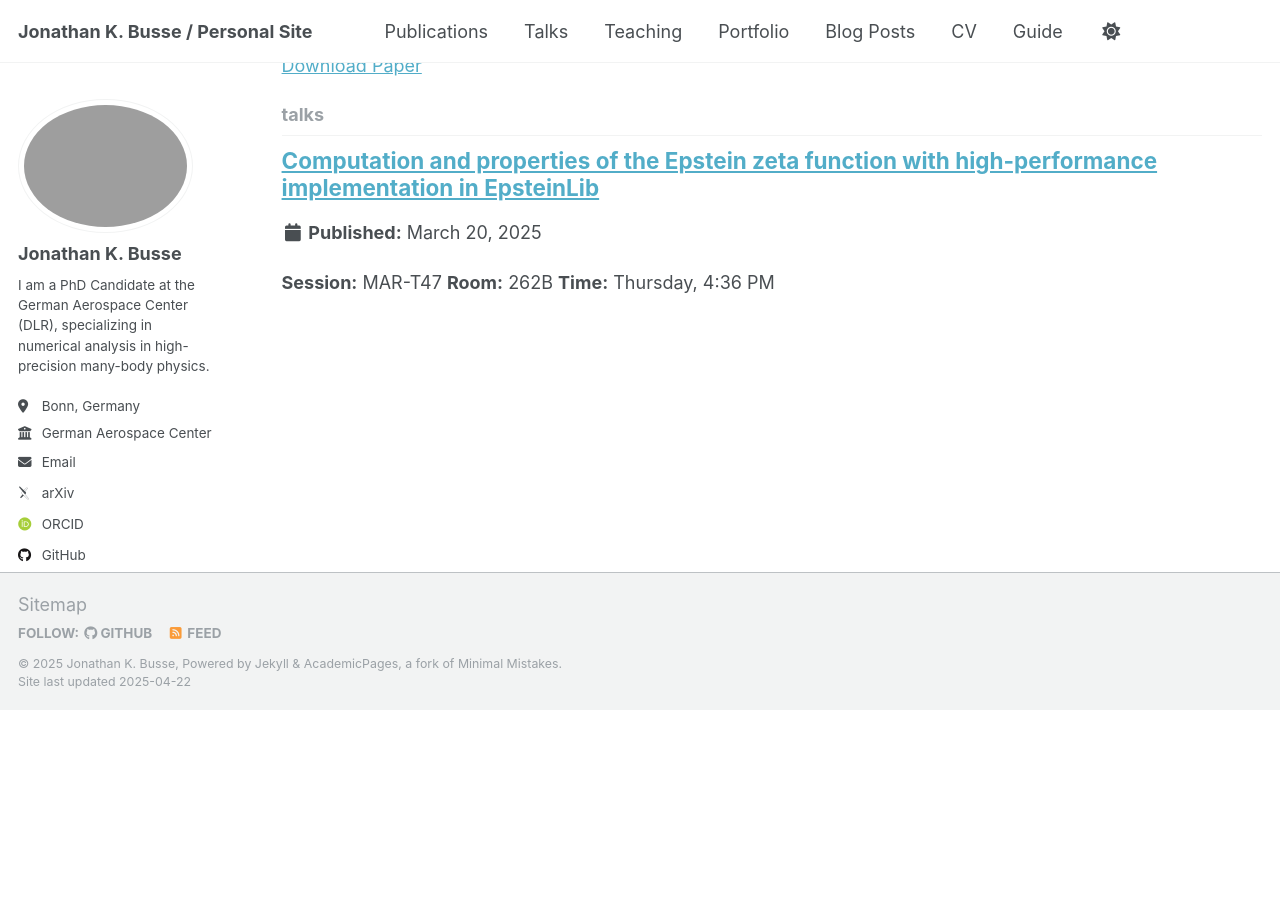
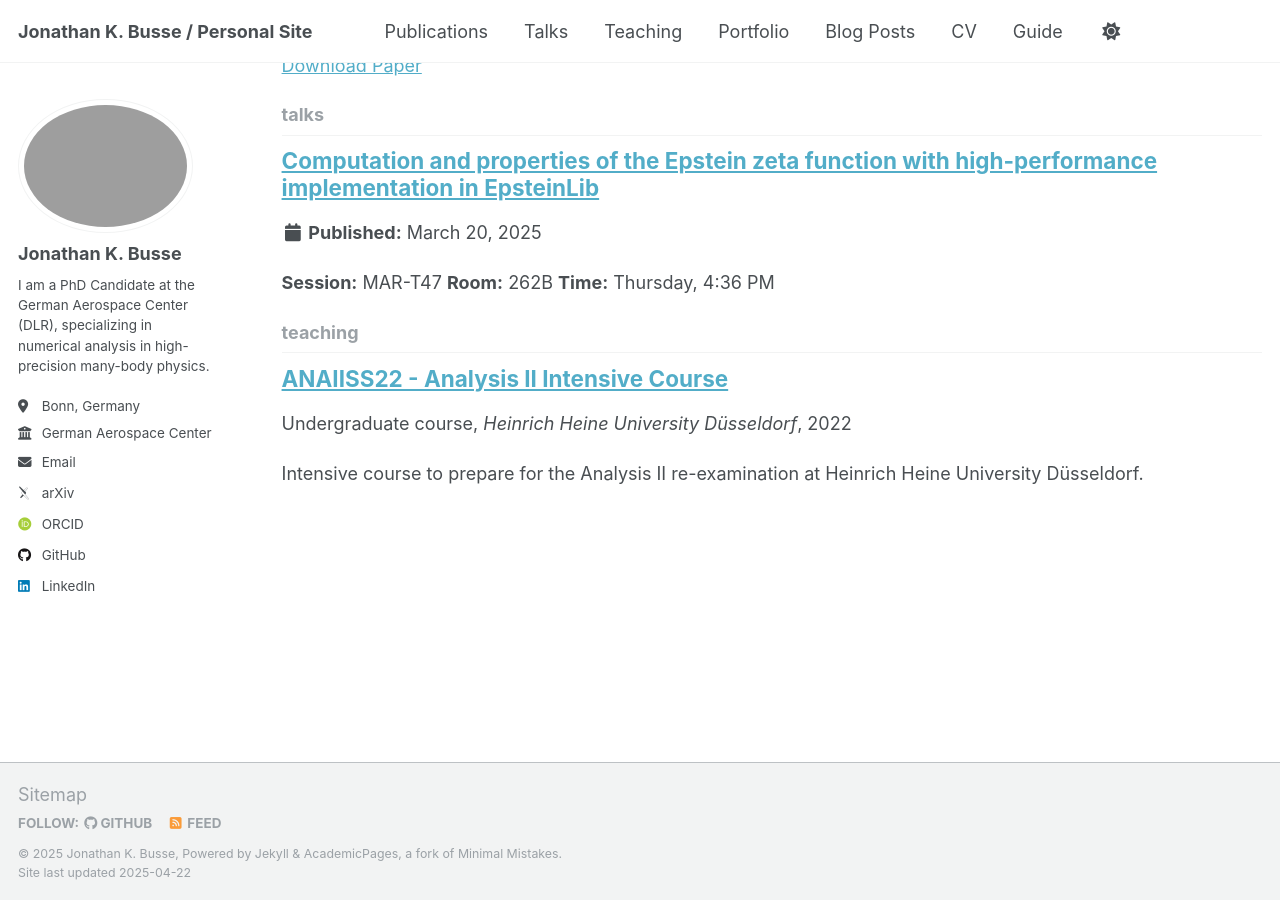
Before and after one commit to JoKaBus/jonathankbusse, a Jekyll site: the page built from _pages/collection-archive.html, in a window 1280 px wide and 900 px high, scrolled down 2009 px. Built offline with Jekyll 4.4.1, drawn with Linux system fonts in a browser that asks for light colours; some web fonts are replaced; before the commit the page ends 2719 px from its top, so only the background shows below that.

Commit message:
Restructure: Initialized teaching

```diff
--- a/_config.yml
+++ b/_config.yml
@@ -213,7 +213,9 @@ kramdown:
 
 # These settings control the types of collections used by the template
 collections:
-
+  teaching:
+    output: true
+    permalink: /:collection/:path/
   publications:
     output: true
     permalink: /:collection/:path/
@@ -245,7 +247,15 @@ defaults:
     values:
       layout: single
       author_profile: true
-
+  # _teaching
+  - scope:
+      path: ""
+      type: teaching
+    values:
+      layout: single
+      author_profile: true
+      share: true
+      comments: true
   # _publications
   - scope:
       path: ""
--- /dev/null
+++ b/_teaching/2022-09-ANAIISS22.md
@@ -0,0 +1,14 @@
+---
+title: "ANAIISS22 - Analysis II Intensive Course"
+collection: teaching
+type: "Undergraduate course"
+permalink: /teaching/2022-09-ANAIISS22
+venue: "Heinrich Heine University Düsseldorf"
+date: 2022-09-12
+end_date: 2022-09-16
+location: "Düsseldorf, Germany"
+---
+
+Intensive course to prepare for the Analysis II re-examination at Heinrich Heine University Düsseldorf.
+
+For more details and updates, please visit the [course GitHub repository](https://github.com/JoKaBus/ANAIISS22) (in german).
```
Also changed, not shown: _teaching/2014-spring-teaching-1.md (deleted, +0 -20 lines), _teaching/2015-spring-teaching-2.md (deleted, +0 -20 lines).
